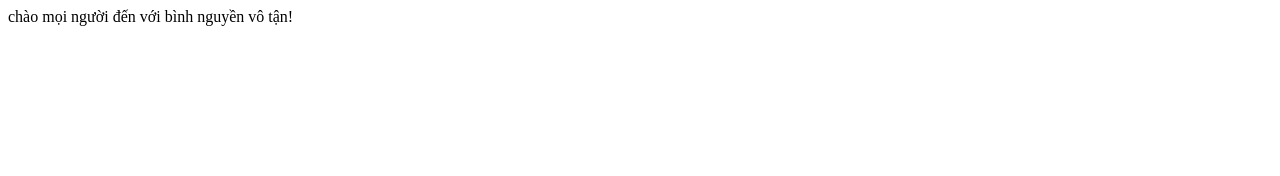
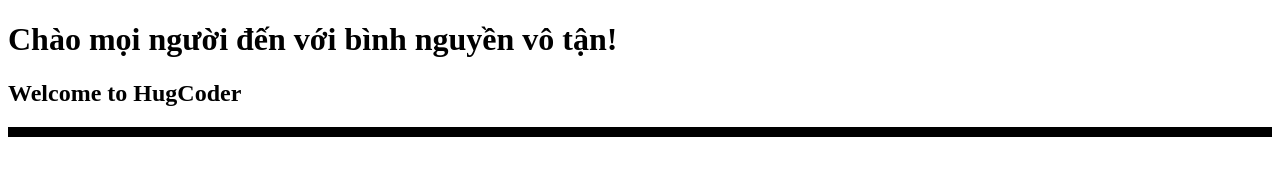
Before and after one commit to Hugnh26n10ne/demo01, a plain HTML site: page index.html in a window 1280 px wide. Drawn offline with Linux system fonts and the light colour scheme.

Commit message:
demo dau hai

```diff
--- a/index.html
+++ b/index.html
@@ -7,6 +7,8 @@
     <title>Document</title>
 </head>
 <body>
-    chào mọi người đến với bình nguyền vô tận!
+    <h1>Chào mọi người đến với bình nguyền vô tận!</h1>
+    <h2> Welcome to HugCoder</h2>
+    <hr style="width: 100%;height: 10px; border: none;background-color: black;">
 </body>
 </html>
```
